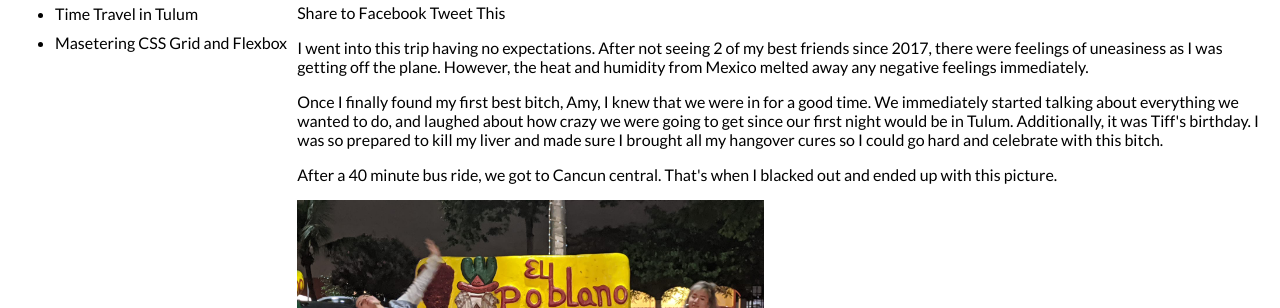
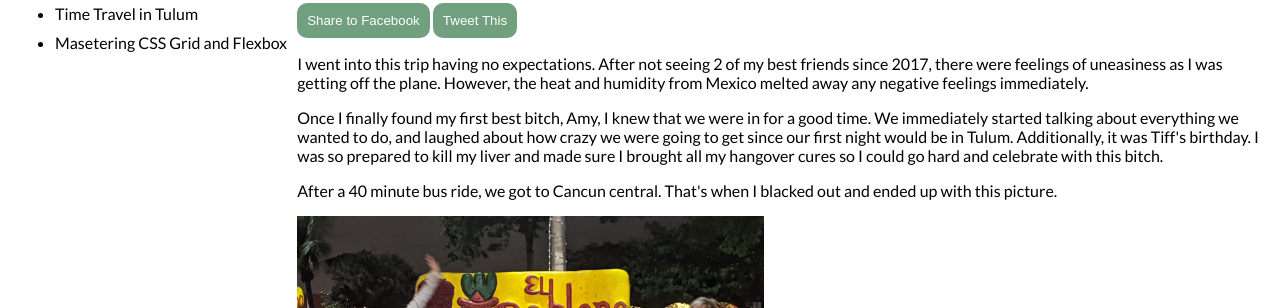
Before and after one commit to chaycesol/chaycesol.github.io, a plain HTML site: page post.html in a window 1280 px wide. Shown: the part 243-551 px from the top of the page. Drawn offline with Linux system fonts and the light colour scheme.

Commit message:
created buttons for share links

```diff
--- a/post.html
+++ b/post.html
@@ -26,7 +26,7 @@
             <article>
                 <h1>Travel Blog Post</h1>
                     <h3>Time Travel in Tulum</h3>
-                    <a href="https://www.facebook.com/sharer.php?u=https%3A%2F%2Fchaycesol.github.io%2Fpost.html">Share to Facebook</a> <a href="http://www.twitter.com/share?url=https%3A%2F%2Fchaycesol.github.io%2Fpost.html">Tweet This</a>
+                    <a href="https://www.facebook.com/sharer.php?u=https%3A%2F%2Fchaycesol.github.io%2Fpost.html"><button>Share to Facebook</button></a> <a href="http://www.twitter.com/share?url=https%3A%2F%2Fchaycesol.github.io%2Fpost.html"><button>Tweet This</button></a>
                     <p>I went into this trip having no expectations. After not seeing 2 of my best friends since 2017, there were feelings of uneasiness as I was getting off the plane. However, the heat and humidity from Mexico melted away any negative feelings immediately.</p>
                     <p>Once I finally found my first best bitch, Amy, I knew that we were in for a good time. We immediately started talking about everything we wanted to do, and laughed about how crazy we were going to get since our first night would be in Tulum. Additionally, it was Tiff's birthday. I was so prepared to kill my liver and made sure I brought all my hangover cures so I could go hard and celebrate with this bitch.</p>
                     <p>After a 40 minute bus ride, we got to Cancun central. That's when I blacked out and ended up with this picture.</p>
```
